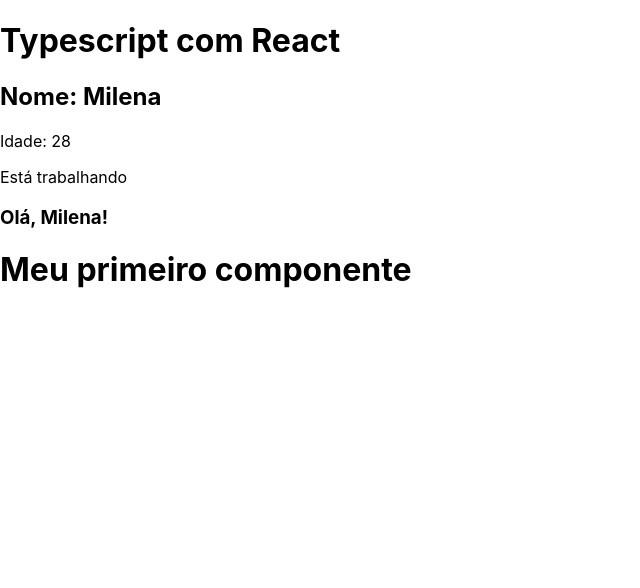
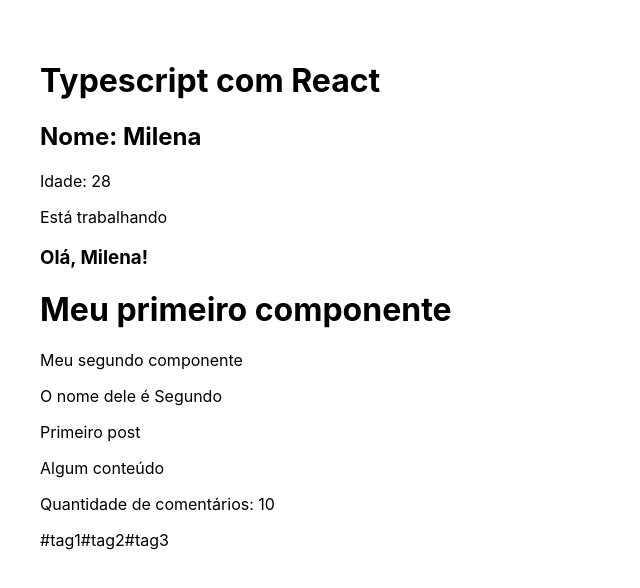
Before and after one commit to lanaiconceicao/course-typescript, a React (Create React App) app in the folder 11_react-ts/: page / in a window 1280 px wide. Shown: the top 588 px of the page, without its empty margins (0-640 px from the left). Built offline with nearby package versions, Linux system fonts and the light colour scheme; the HTML template or start-up script is replaced by a standard one.

Commit message:
feat(secondcomponent, destructuring): create new components with and without destructuring

```diff
--- a/11_react-ts/src/App.tsx
+++ b/11_react-ts/src/App.tsx
@@ -2,6 +2,10 @@ import React from 'react';
 
 // 4 - Importação de componentes
 import FirstComponent from './components/FirstComponent';
+
+// 5 - Desestruturando props
+import SecondComponent from './components/SecondComponent';
+import Destructuring from './components/Destructuring';
 
 function App() {
   // 1 - Variáveis
@@ -24,6 +28,13 @@ function App() {
       )}
       <h3>{userGreeting(name)}</h3>
       <FirstComponent />
+      <SecondComponent name="Segundo" />
+      <Destructuring
+        title="Primeiro post"
+        content="Algum conteúdo"
+        commentsQty={10}
+        tags={['tag1', 'tag2', 'tag3']}
+      />
     </div>
   );
 }
--- /dev/null
+++ b/11_react-ts/src/components/Destructuring.tsx
@@ -0,0 +1,27 @@
+import React from 'react';
+
+export interface Props {
+  title: string
+  content: string
+  commentsQty: number
+  tags: string[]
+}
+
+function Destructuring ({ title, content, commentsQty, tags }: Props) {
+  return (
+    <div>
+      <p>{title}</p>
+      <p>{content}</p>
+      <p>Quantidade de comentários: {commentsQty}</p>
+      <div>
+        {
+          tags.map((tag) => (
+            <span>#{tag}</span>
+          ))
+        }
+      </div>
+    </div>
+  );
+}
+
+export default Destructuring
--- /dev/null
+++ b/11_react-ts/src/components/SecondComponent.tsx
@@ -0,0 +1,16 @@
+import React from 'react';
+
+interface Props {
+  name: string
+}
+
+export function SecondComponent (props: Props) {
+  return (
+    <div>
+      <p>Meu segundo componente</p>
+      <p>O nome dele é  {props.name}</p>
+    </div>
+  );
+}
+
+export default SecondComponent
--- a/11_react-ts/src/index.css
+++ b/11_react-ts/src/index.css
@@ -1,5 +1,5 @@
 body {
-  margin: 0;
+  padding: 2em;
   font-family: -apple-system, BlinkMacSystemFont, 'Segoe UI', 'Roboto', 'Oxygen',
     'Ubuntu', 'Cantarell', 'Fira Sans', 'Droid Sans', 'Helvetica Neue',
     sans-serif;
```
